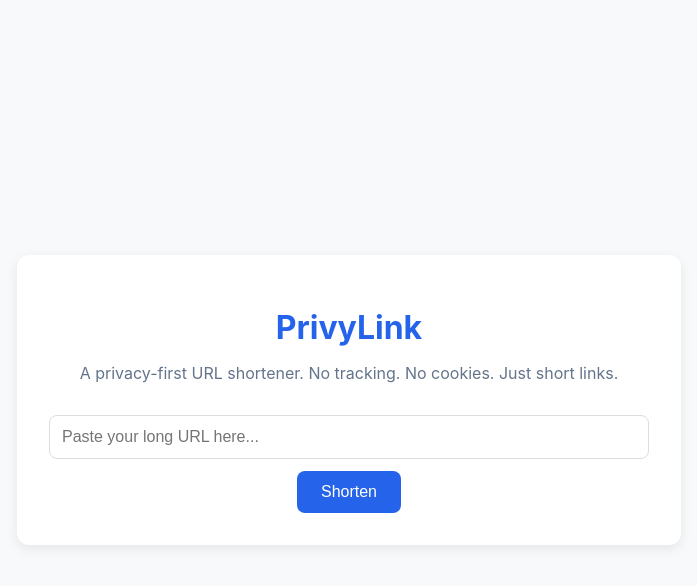
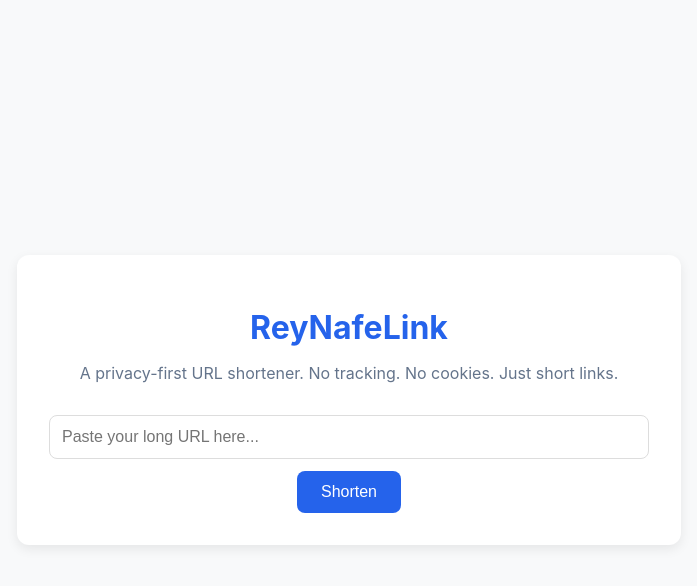
Before and after one commit to Nathaniel256599/Url-shortener, a Flask app: page / in a window 1280 px wide. Shown: the top 586 px of the page, without its empty margins (291-988 px from the left). Run offline with Flask 3, Linux system fonts and the light colour scheme.

Commit message:
Update index.html

```diff
--- a/templates/index.html
+++ b/templates/index.html
@@ -3,12 +3,12 @@
 <head>
     <meta charset="UTF-8">
     <meta name="viewport" content="width=device-width, initial-scale=1.0">
-    <title>PrivyLink – Private URL Shortener</title>
+    <title>ReyNafeLink – Private URL Shortener</title>
     <link rel="stylesheet" href="{{ url_for('static', filename='style.css') }}">
 </head>
 <body>
     <div class="container">
-        <h1>PrivyLink</h1>
+        <h1>ReyNafeLink</h1>
         <p class="subtitle">A privacy-first URL shortener. No tracking. No cookies. Just short links.</p>
 
         <form method="POST">
```
